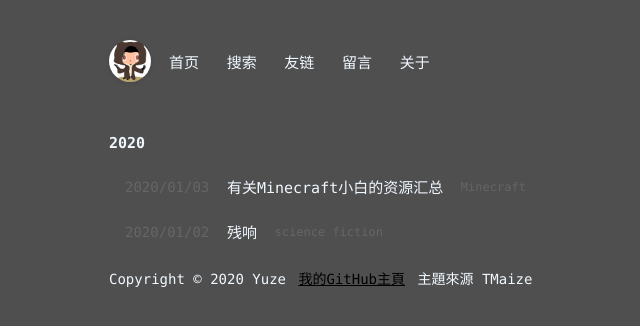
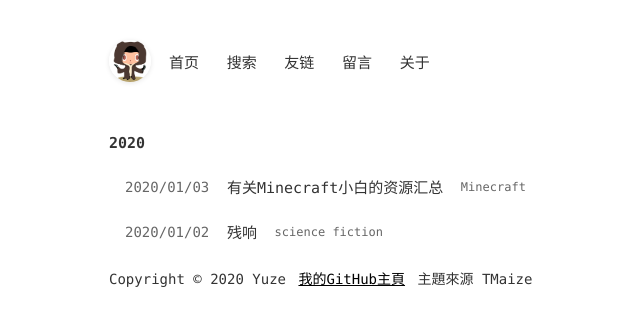
Before and after one commit to Rkgoange/Yuze, a Jekyll site: the page built from index.html, in a window 1280 px wide. Shown: the top 326 px of the page, without its empty margins (205-845 px from the left). Built offline with Jekyll 4.4.1, drawn with Linux system fonts in a browser that asks for light colours; some web fonts are replaced; comment, search, counter and statistics services are not loaded.

Commit message:
Update common.css

```diff
--- a/static/css/common.css
+++ b/static/css/common.css
@@ -1,24 +1,18 @@
-media screen and (max-width: 560px) {
+@media screen and (max-width: 560px) {
   @font-face {
     font-family: 'Consolas';
     src: url('../font/consola.ttf');
   }
 }
-
 html,
 body {
   padding: 0;
   margin: 0;
-width:100%;
-height:100%;
-background: #4F4F4F;
--moz-background-size: cover;
--ms-background-size: cover;
--webkit-background-size: cover;
-background-size: cover;
+  background: #ffffff;
    scroll-behavior: smooth;
    -ms-text-size-adjust: 100%;
    -webkit-text-size-adjust: 100%;
+   font-family: Consolas;
    font-family: Consolas, 'Helvetica Neue', Helvetica, Arial, 'PingFang SC',
      'Hiragino Sans GB', 'Heiti SC', 'Microsoft YaHei', 'WenQuanYi Micro Hei',
      sans-serif;
@@ -27,7 +21,7 @@ background-size: cover;
    box-sizing: border-box;
   -webkit-box-sizing: border-box;
   -webkit-tap-highlight-color: transparent;
-  color: #F0F8FF;
+  color: #333333;
 }
 p,
 h1,
@@ -240,7 +234,6 @@ body {
     bottom: 10px;
   }
 }
-
 @media screen and (max-width: 350px) {
   .header .logo {
     display: none;
```
Lines whose indentation alone changed are shown as unchanged.
